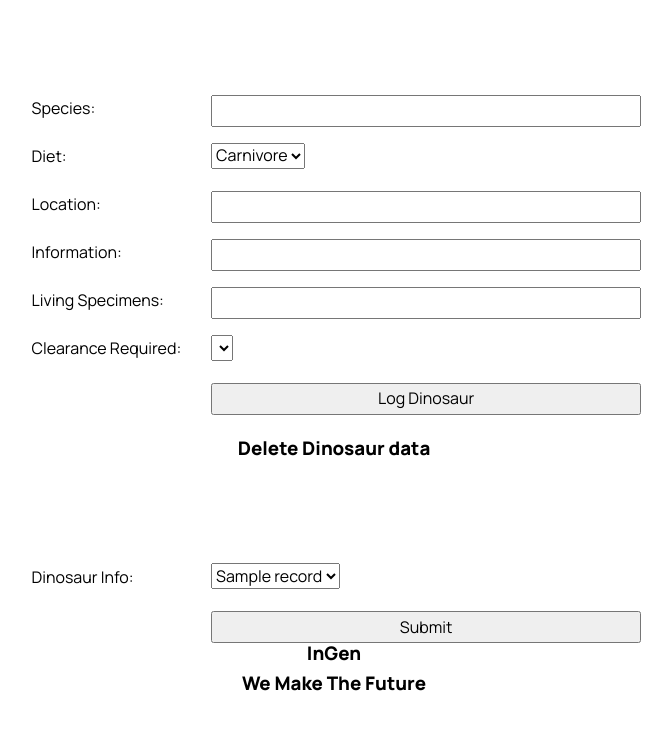
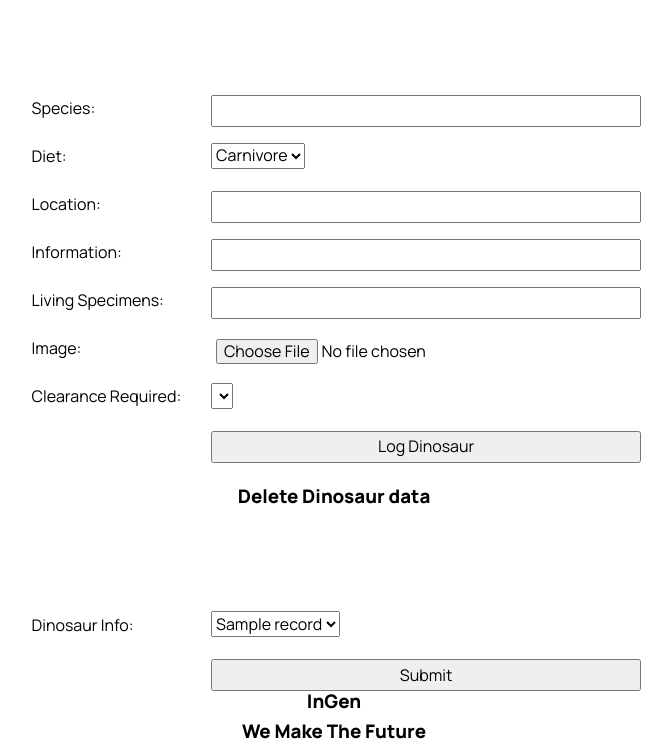
Before and after one commit to loquifera/13DTS_project_Ingen, a Flask app: template templates/dino_control.html in a window 1280 px wide. Shown: the part 165-915 px from the top of the page, without its empty margins (306-978 px from the left). Before the commit the page ends 856 px from the top, so only its background shows below. Run offline with Flask 3, Linux system fonts and the light colour scheme; the template is opened without the code that fills it: most values are stand-ins (such as "Sample title", 1, 10 or a date in 2020); lists and menus that the app fills with data are empty.

Commit message:
Added some images to the database and got a peer review which said I should finish commenting and iterate my database some more

```diff
--- a/templates/dino_control.html
+++ b/templates/dino_control.html
@@ -29,6 +29,10 @@
         <div class="form-group">
             <div class="form-label">Living Specimens: </div>
             <div class="form-element"> <input type="text" name="specimens" required></div>
+        </div>
+        <div class="form-group">
+            <div class="form-label">Image: </div>
+            <div class="form-element"> <input type="file" name="image" required></div>
         </div>
         <div class="form-group">
             <div class="form-label">Clearance Required: </div>
--- a/templates/dinosaurs.html
+++ b/templates/dinosaurs.html
@@ -21,7 +21,7 @@
                 <p> <strong> Diet: </strong> {{ dinosaur[2] }} </p>
                 <p> <strong> Location: </strong> {{ dinosaur[3] }} </p>
                 <p> <strong> Number of specimens: </strong> {{ dinosaur[5] }} </p>
-                <p> <strong></strong> {{ dinosaur[6] }} </p>
+                <p> <strong></strong> <img src="/static/dinosaur_img/{{ dinosaur[6] }}" alt="Missing"></p>
                 <p> <strong> Information: </strong> {{ dinosaur[4] }} </p>
             </div>
         {% endfor %}
```
Also changed, not shown: static/dinosaur_img/1440x651_0012_baryonyx.webp (added), static/dinosaur_img/Allosaurus_BABR.webp (added), static/dinosaur_img/Anklyosaurus_header_copia.webp (added), static/dinosaur_img/Jurassic_Park_%7E_Atrociraptor_Pack.webp (added), static/dinosaur_img/Jurassic_world_fallen_kingdom_apatosaurus.webp (added), 1 other file.
